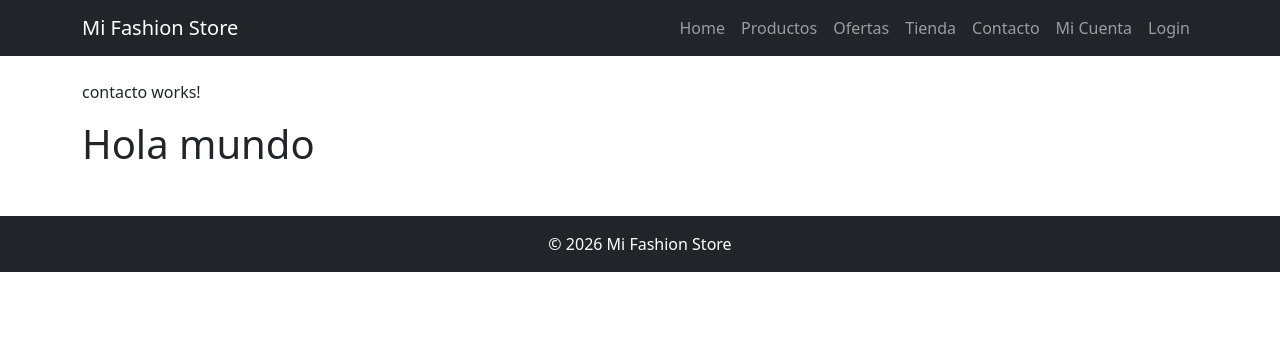
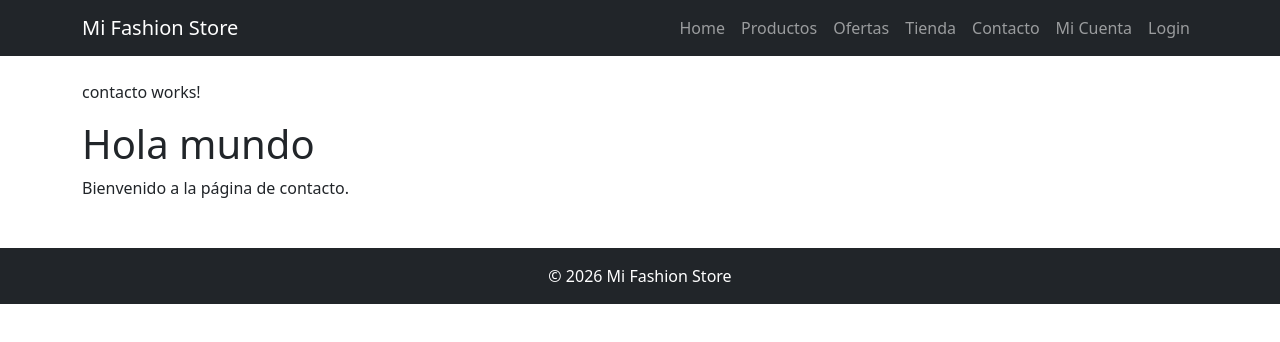
Before and after one commit to joseperez-git/fashionstore-app, an Angular app: page /contacto in a window 1280 px wide. Shown: the top 342 px of the page. Built offline with nearby package versions, Linux system fonts and the light colour scheme.

Commit message:
guardado de prueba en contacto.html

```diff
--- a/src/app/pages/contacto/contacto.html
+++ b/src/app/pages/contacto/contacto.html
@@ -1,2 +1,3 @@
 <p>contacto works!</p>
 <h1>Hola mundo</h1>
+<p>Bienvenido a la página de contacto.</p>
```
